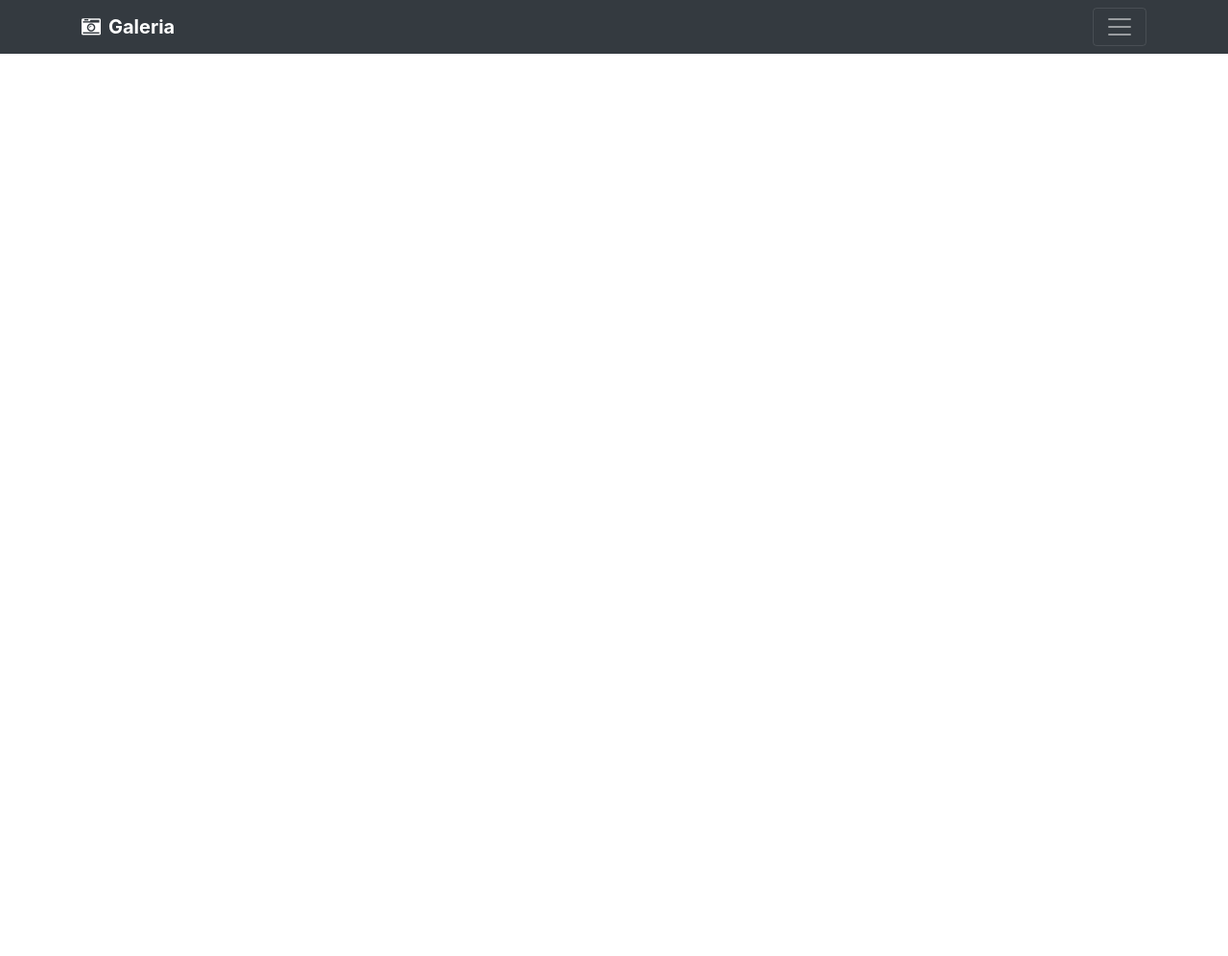
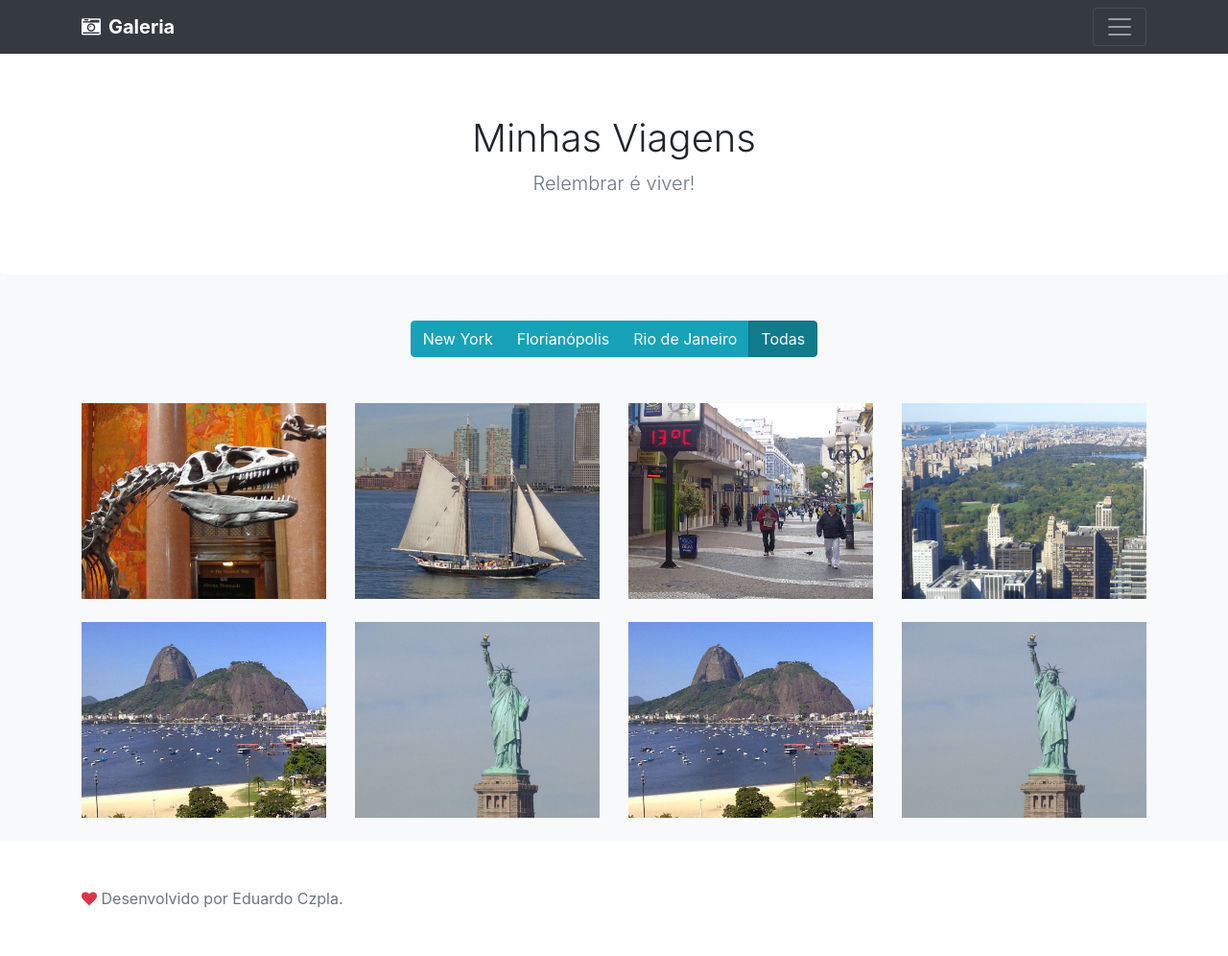
Before and after one commit to Czpla/Galery-project, a website built with webpack: page src/index.html in a window 1280 px wide. Shown: the whole page at 96% size. Before the commit the page ends 800 px from the top, so only its background shows below. Built offline with nearby package versions, Linux system fonts and the light colour scheme; files whose address does not match are found by name.

Commit message:
finish project

```diff
--- a/src/index.html
+++ b/src/index.html
@@ -11,6 +11,8 @@
 
 <body>
     <header wm-include="/pages/template/header.html"></header>
+    <main class="bg-light" wm-include="/pages/galery/galery.html"></main>
+    <footer class="footer" wm-include="/pages/template/footer.html"></footer>
     <script src="app.js"></script>
 </body>
 
--- a/src/index.js
+++ b/src/index.js
@@ -4,3 +4,4 @@ import 'jquery'
 import 'bootstrap'
 
 import './js/core/includes'
+import './js/plugins/citybuttons'
--- a/src/js/core/includes.js
+++ b/src/js/core/includes.js
@@ -1,5 +1,12 @@
 import $ from 'jquery'
 
+const loadHtmlSuccessCallbacks = []
+
+export function onLoadHtmlSuccess(callback) {
+    if(!loadHtmlSuccessCallbacks.includes(callback)) {
+        loadHtmlSuccessCallbacks.push(callback)
+    }
+}
 
 function loadIncludes(parent) {
     if(!parent) parent = 'body'
@@ -10,6 +17,8 @@ function loadIncludes(parent) {
             success(data) {
                 $(e).html(data)
                 $(e).removeAttr('wm-include')
+
+                loadHtmlSuccessCallbacks.forEach(callback => callback(data))
                 loadIncludes(e)
             }
         })
--- /dev/null
+++ b/src/js/plugins/citybuttons.js
@@ -0,0 +1,46 @@
+import $ from 'jquery'
+
+import { onLoadHtmlSuccess } from '../core/includes'
+
+const duration = 600
+
+function filterByCity(city) {
+    $('[wm-city]').each(function (i, e) {
+        const isTarget = $(this).attr('wm-city') === city || city === null
+        if (isTarget) {
+            $(this).parent().removeClass('d-none')
+            $(this).fadeIn(duration)
+        } else {
+            $(this).fadeOut(duration, () => {
+                $(this).parent().addClass('d-none')
+            })
+        }
+    })
+}
+
+$.fn.cityButtons = function () {
+    const cities = new Set
+    $('[wm-city]').each(function (i, e) {
+        cities.add($(e).attr('wm-city'))
+    })
+
+    const btns = Array.from(cities).map(city => {
+        const btn = $('<button>').addClass(['btn', 'btn-info']).html(city)
+        btn.click(e => filterByCity(city))
+        return btn
+    })
+
+    const btnAll = $('<button>').addClass(['btn', 'btn-info', 'active']).html('Todas')
+    btnAll.click(e => filterByCity(null))
+    btns.push(btnAll)
+
+    const btnGroup = $('<div>').addClass(['btn-group'])
+    btnGroup.append(btns)
+
+    $(this).html(btnGroup)
+    return this
+}
+
+onLoadHtmlSuccess(function() {
+    $('[wm-city-buttons').cityButtons()
+})
--- /dev/null
+++ b/src/pages/galery/galery.html
@@ -0,0 +1,32 @@
+<div wm-include="/pages/galery/galeryheader.html"></div>
+<div class="container mt-5">
+    <div class="row justify-content-center pb-5">
+        <div wm-city-buttons></div>
+    </div>
+    <div class="row d-flex justify-content-center">
+        <div class="col-12 col-md-6 col-lg-3">
+            <img src="/imgs/ny1.png" class="img-fluid mb-4" wm-city="New York">
+        </div>
+        <div class="col-12 col-md-6 col-lg-3">
+            <img src="/imgs/ny2.png" class="img-fluid mb-4" wm-city="New York">
+        </div>
+        <div class="col-12 col-md-6 col-lg-3">
+            <img src="/imgs/floripa1.png" class="img-fluid mb-4" wm-city="Florianópolis">
+        </div>
+        <div class="col-12 col-md-6 col-lg-3">
+            <img src="/imgs/ny3.png" class="img-fluid mb-4" wm-city="New York">
+        </div>
+        <div class="col-12 col-md-6 col-lg-3">
+            <img src="/imgs/rj1.png" class="img-fluid mb-4" wm-city="Rio de Janeiro">
+        </div>
+        <div class="col-12 col-md-6 col-lg-3">
+            <img src="/imgs/ny4.png" class="img-fluid mb-4" wm-city="New York">
+        </div>
+        <div class="col-12 col-md-6 col-lg-3">
+            <img src="/imgs/rj1.png" class="img-fluid mb-4" wm-city="Rio de Janeiro">
+        </div>
+        <div class="col-12 col-md-6 col-lg-3">
+            <img src="/imgs/ny4.png" class="img-fluid mb-4" wm-city="New York">
+        </div>
+    </div>
+</div>
--- /dev/null
+++ b/src/pages/galery/galeryheader.html
@@ -0,0 +1,6 @@
+<section class="jumbotron text-center">
+    <div class="container">
+        <h1 class="jumbotron-heading">Minhas Viagens</h1>
+        <p class="lead text-muted">Relembrar é viver!</p>
+    </div>
+</section>
--- /dev/null
+++ b/src/pages/template/footer.html
@@ -0,0 +1,6 @@
+<div class="container">
+    <span class="text-muted">
+        <i class="fa fa-heart text-danger"></i>
+        Desenvolvido por Eduardo Czpla.
+    </span>
+</div>
--- a/src/scss/custom.scss
+++ b/src/scss/custom.scss
@@ -0,0 +1,13 @@
+.jumbotron {
+    background-color: #fff;
+    margin: 0;
+}
+
+.jumbotron .jumbotron-heading {
+    font-weight: 300;
+}
+
+.footer {
+    padding-top: 3rem;
+    padding-bottom: 3rem;
+}
```
